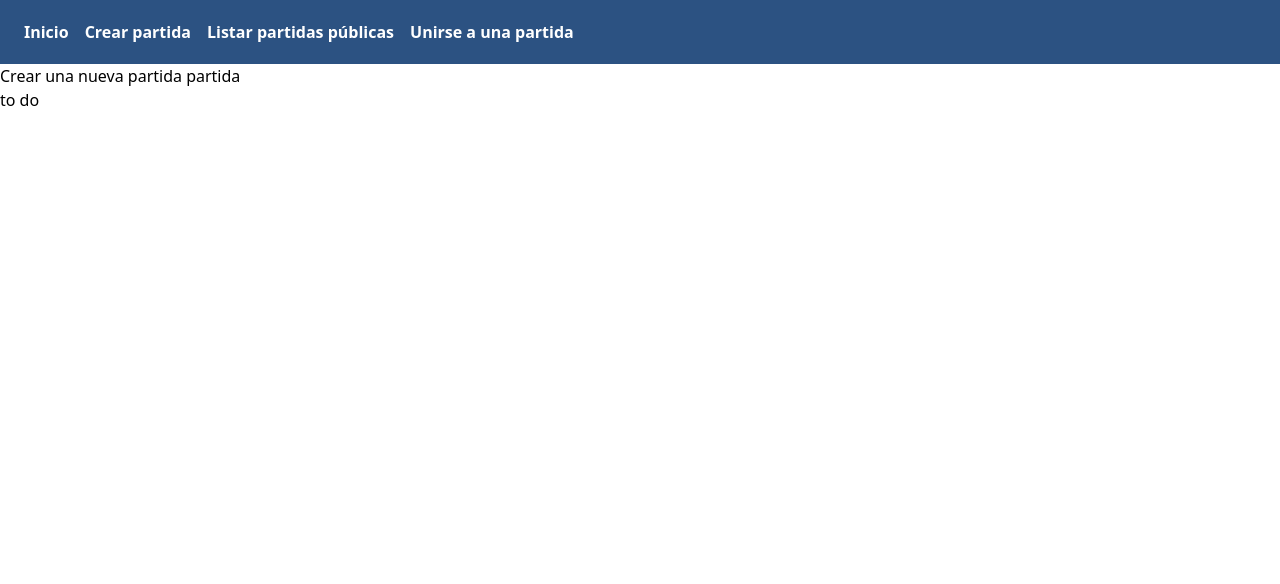
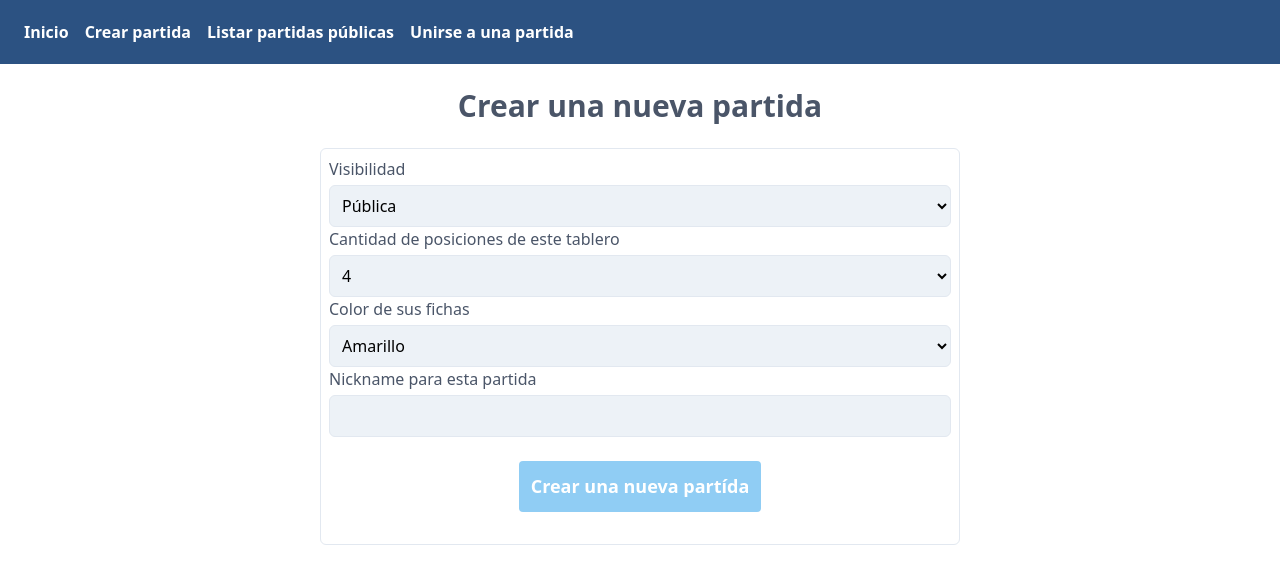
Before and after one commit to alejomongua/parquesFrontend, a Vue app: page /crear-partida in a window 1280 px wide. Shown: the top 584 px of the page. Built offline with nearby package versions, Linux system fonts and the light colour scheme.

Commit message:
SE crea formulario de creación de partida

```diff
--- a/src/Pages/Crear.vue
+++ b/src/Pages/Crear.vue
@@ -1,4 +1,104 @@
 <template>
-    <h1>Crear una nueva partida partida</h1>
-    <p>to do</p>
+  <h1 class='w-full text-center text-3xl leading-9 font-extrabold
+              my-6 text-gray-700'>
+    Crear una nueva partida
+  </h1>
+  <div class='w-1/2 m-auto p-2 rounded-md border'>
+    <label class='block'>
+      <span class="text-gray-700">Visibilidad</span>
+      <select
+        class='form-select mt-1 block w-full p-2 rounded-md bg-gray-200 border'
+        v-model='visibilidadPublica'
+      >
+        <option value='true'>Pública</option>
+        <option value='false'>Privada</option>
+      </select>
+    </label>
+    <label class='block'>
+      <span class="text-gray-700">Cantidad de posiciones de este tablero</span>
+      <select
+        class='form-select mt-1 block w-full p-2 rounded-md bg-gray-200 border'
+        v-model='posiciones'
+      >
+        <option
+          v-for='index in 5'
+          :key='index'
+          :value='index + 3'
+        >
+          {{index + 3}}
+        </option>
+      </select>
+    </label>
+    <label class='block'>
+      <span class="text-gray-700">Color de sus fichas</span>
+      <select
+        class='form-select mt-1 block w-full p-2 rounded-md bg-gray-200 border'
+        v-model='color'
+      >
+        <option
+          v-for='color in COLORES'
+          :key='color'
+          :value='color'
+        >
+          {{color}}
+        </option>
+      </select>
+    </label>
+    <label class='block'>
+      <span class="text-gray-700">Nickname para esta partida</span>
+      <input
+        class='form-select mt-1 block w-full p-2 rounded-md bg-gray-200 border'
+        v-model='nickname'
+      />
+    </label>
+    <div class="w-full m-auto text-center my-4">
+      <button
+        class='bg-blue-500 hover:bg-blue-700 text-white font-bold p-3 text-lg m-2 rounded disabled:bg-blue-300'
+        @click="crear"
+        :disabled='noHayNickname'
+      >
+        Crear una nueva partída
+      </button>
+    </div>
+  </div>
 </template>
+
+<script lang="ts">
+import { defineComponent } from 'vue'
+import { COLORES } from '../constants'
+
+export default defineComponent({
+  data () {
+    const color = COLORES[0]
+    const posiciones = 4
+    const visibilidadPublica:boolean = true
+    const nickname:string = ''
+    return {
+      posiciones,
+      color,
+      visibilidadPublica,
+      nickname,
+      COLORES
+    }
+  },
+  computed: {
+    noHayNickname ():boolean {
+      return this.nickname === ''
+    }
+  },
+  methods: {
+    crear () {
+      // To do
+      const opciones = {
+        publica: this.visibilidadPublica,
+        jugadores: this.posiciones
+      }
+      const jugador = {
+        color: this.color,
+        nickname: this.nickname
+      }
+      console.log('Crear partida', opciones, jugador)
+    }
+  }
+})
+</script>
--- /dev/null
+++ b/src/constants.ts
@@ -0,0 +1,10 @@
+export const COLORES = [
+  'Amarillo',
+  'Azul',
+  'Naranja',
+  'Lavanda',
+  'Marrón',
+  'Rojo',
+  'Gris',
+  'Verde'
+]
--- a/src/main.css
+++ b/src/main.css
@@ -3,11 +3,3 @@
 @tailwind components;
 
 @tailwind utilities;
-
-.modal {
-    transition: opacity 0.25s ease;
-}
-body.modal-active {
-    overflow-x: hidden;
-    overflow-y: visible !important;
-}
--- a/tailwind.config.js
+++ b/tailwind.config.js
@@ -3,6 +3,8 @@ module.exports = {
   theme: {
     extend: {},
   },
-  variants: {},
+  variants: {
+    backgroundColor: ({ after }) => after(['disabled'])
+  },
   plugins: [],
 }
```
